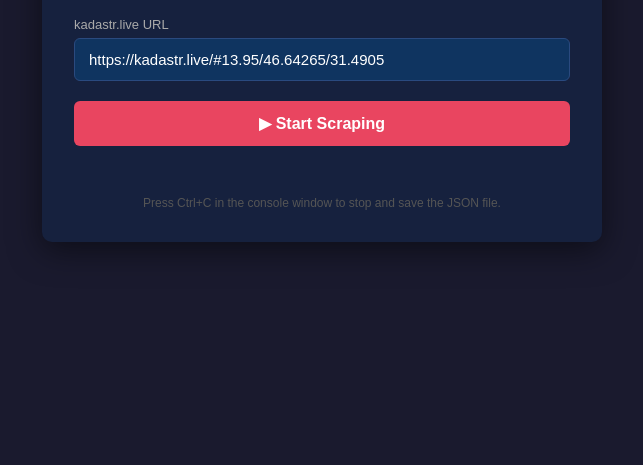
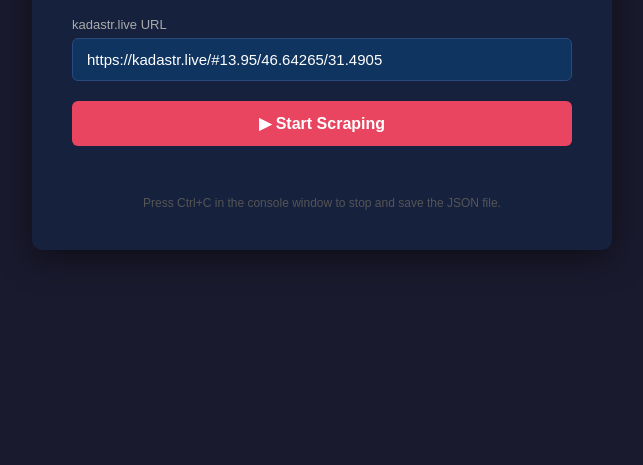
Before and after one commit to IntDavydov/extract-parcels, a website: page gui.html in a window 1280 px wide. Shown: the part 335-800 px from the top of the page, without its empty margins (318-961 px from the left). Drawn offline with Linux system fonts and the light colour scheme.

Commit message:
rebuild kadastr

```diff
--- a/gui.html
+++ b/gui.html
@@ -18,8 +18,9 @@
     .card {
       background: #16213e;
       border-radius: 10px;
-      padding: 32px;
-      width: 560px;
+      padding: 40px;
+      width: 100%;
+      max-width: 580px;
       box-shadow: 0 8px 32px rgba(0,0,0,0.5);
     }
     h2 { color: #e94560; margin-bottom: 8px; font-size: 22px; }
```
Also changed, not shown: script.js (+2 -5 lines).
